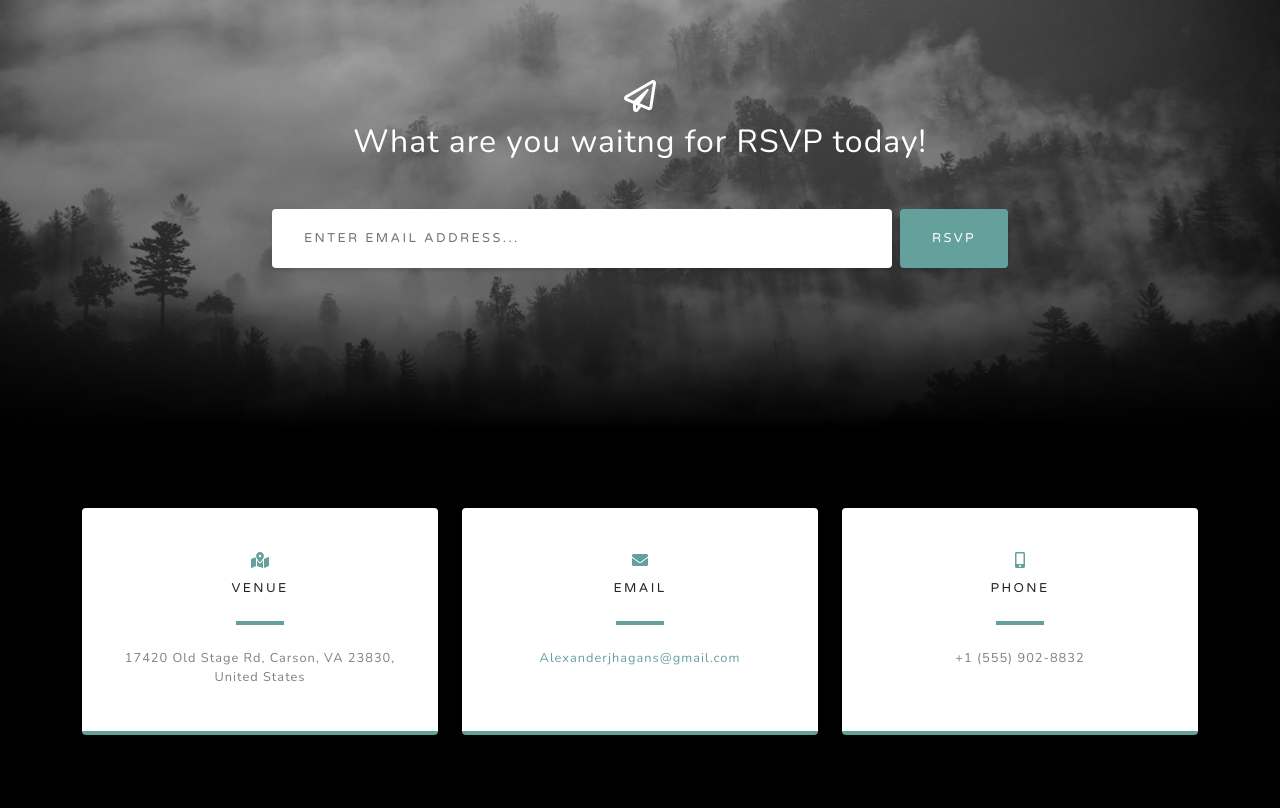
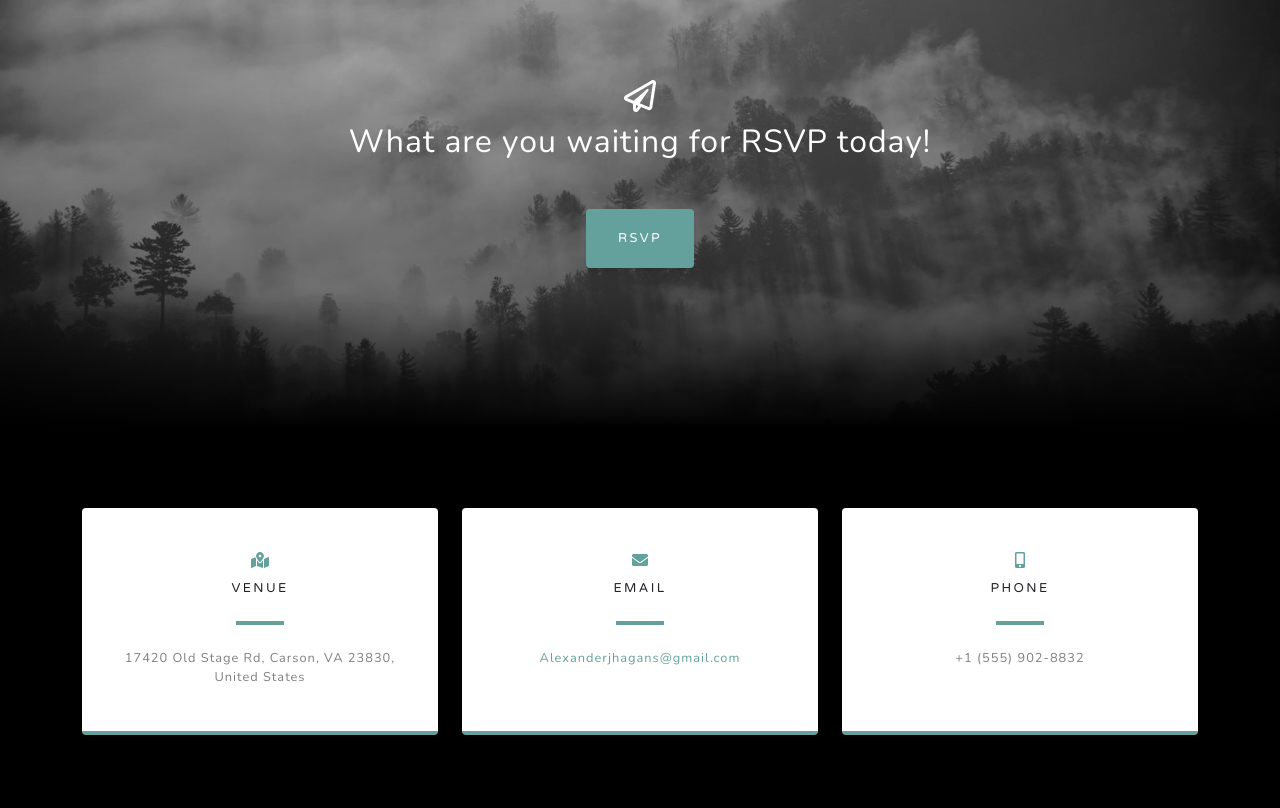
Before and after one commit to Alexander-Hagans/Alexander-Hagans.github.io, a plain HTML site: page index.html in a window 1280 px wide. Shown: the part 3200-4008 px from the top of the page. Drawn offline with nearby package versions, Linux system fonts and the light colour scheme.

Commit message:
Update index.html

```diff
--- a/index.html
+++ b/index.html
@@ -110,12 +110,9 @@
                 <div class="row">
                     <div class="col-md-10 col-lg-8 mx-auto text-center">
                         <i class="far fa-paper-plane fa-2x mb-2 text-white"></i>
-                        <h2 class="text-white mb-5"> What are you waitng for RSVP today! </h2>
-                        <form class="form-inline d-flex">
-                            <input class="form-control flex-fill mr-0 mr-sm-2 mb-3 mb-sm-0" id="inputEmail" type="email" placeholder="Enter email address..." />
-                            <button id="rsvp-button" class="btn btn-primary mx-auto" type="submit">rsvp
-                            </button>
-                        </form>
+                        <h2 class="text-white mb-5"> What are you waiting for RSVP today! </h2>
+                        <button id="rsvp-button" class="btn btn-primary mx-auto" type="submit">rsvp
+                       </button>
                     </div>
                 </div>
             </div>
```
